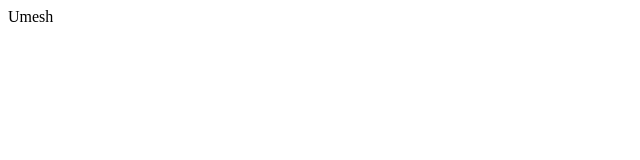
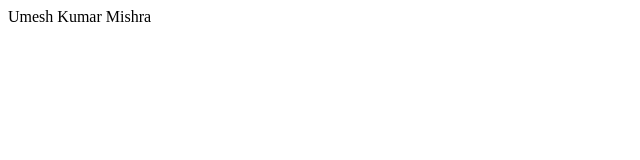
Before and after one commit to Umesh-MishraRB/demo-repo, a plain HTML site: page index.html in a window 1280 px wide. Shown: the whole page, without its empty margins (0-640 px from the left). Drawn offline with Linux system fonts and the light colour scheme.

Commit message:
new changes are made

```diff
--- a/index.html
+++ b/index.html
@@ -1 +1 @@
-<div>Umesh</div>
+<div>Umesh Kumar Mishra</div>
```
